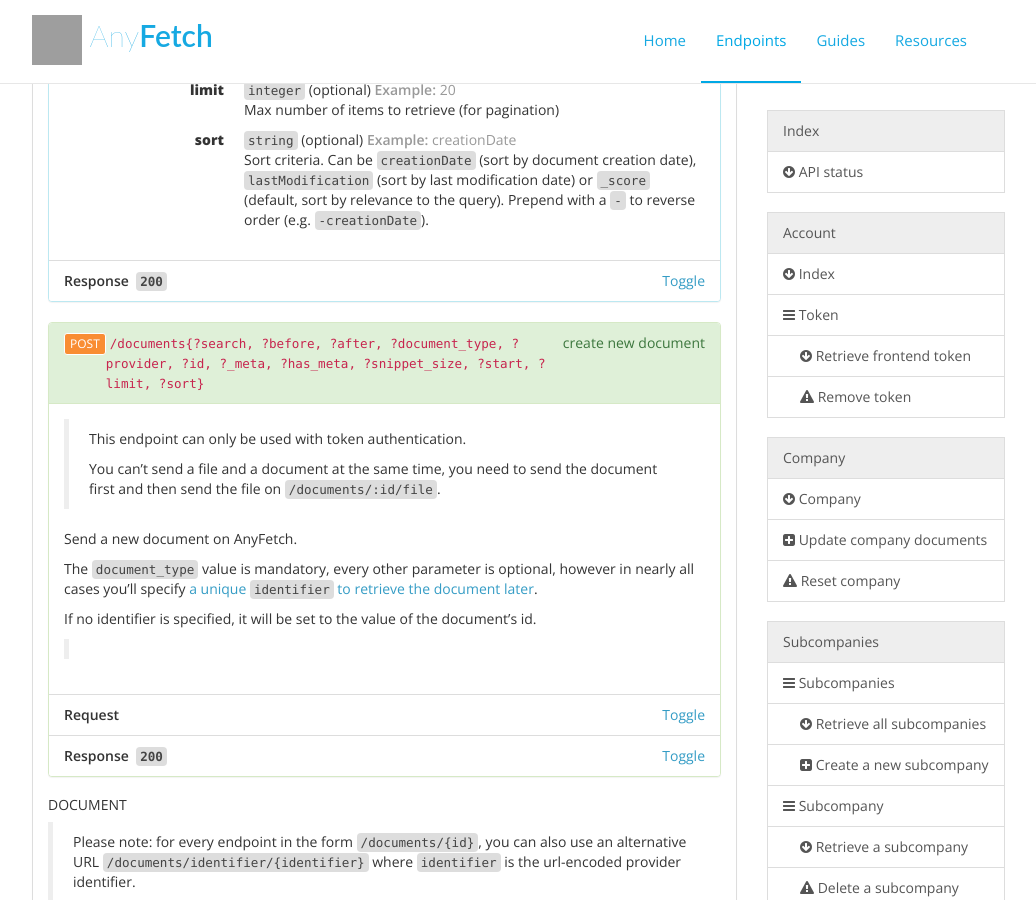
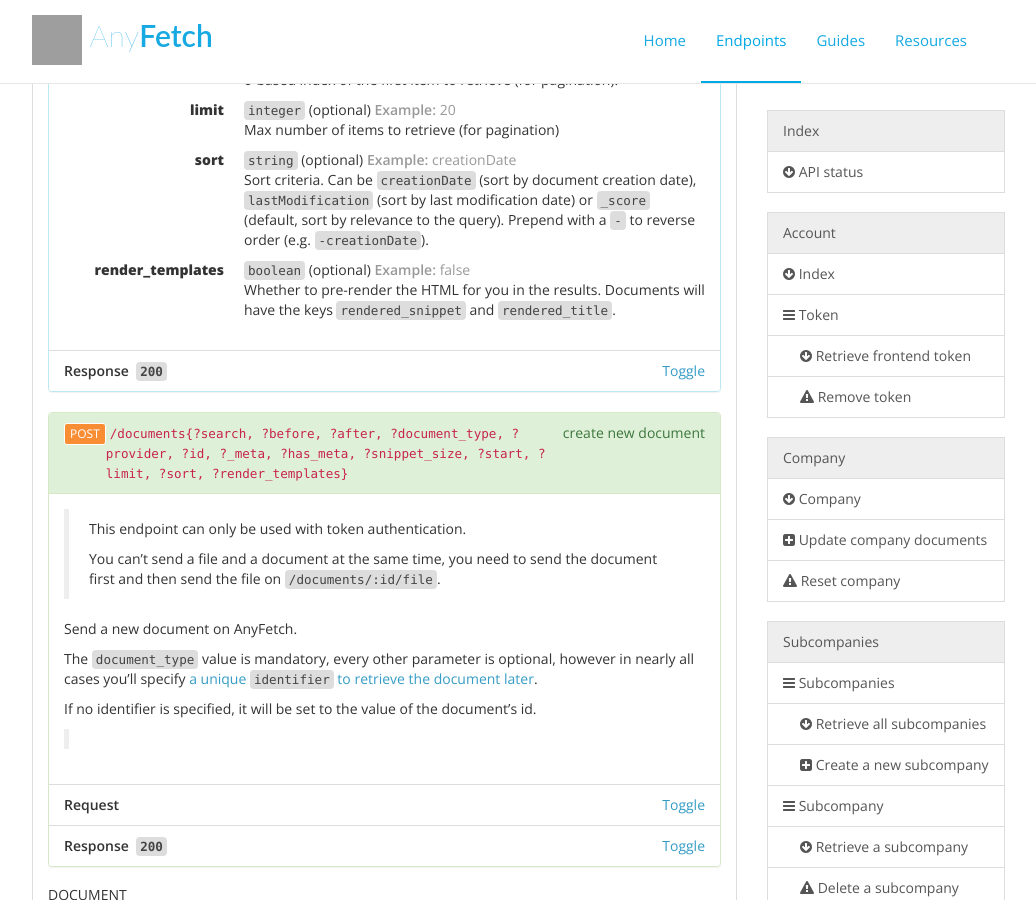
Before and after one commit to AnyFetch/developers.anyfetch.com, a Jekyll site: the page endpoints/index.html, which Jekyll copies as it is, in a window 1280 px wide and 900 px high, scrolled down 5205 px. Shown: the whole window, without its empty margins (133-1169 px from the left). Built offline with Jekyll 4.4.1, drawn with Linux system fonts in a browser that asks for light colours; nearby versions of some CDN libraries; Markdown is read by kramdown in place of the engine named in the settings; some of the changed text lies outside the part shown; grey boxes are pictures that could not be loaded.

Commit message:
Render templates parameter

```diff
--- a/endpoints/index.html
+++ b/endpoints/index.html
@@ -94,7 +94,7 @@
   }
 }
 </style><link rel="stylesheet" href="/stylesheets/landing.css"></head><body><nav role="navigation" class="navbar navbar-default navbar-fixed-top"><div class="container"><div class="navbar-header"><button type="button" data-toggle="collapse" data-target=".navbar-ex1-collapse" class="navbar-toggle"><span class="sr-only">Toggle navigation</span><span class="icon-bar"></span><span class="icon-bar"></span><span class="icon-bar"></span></button><a href="http://anyfetch.com/" class="navbar-brand"><img src="/images/anyfetch_icon.svg"> Any<strong>Fetch</strong></a></div><!--Collect the nav links, forms, and other content for toggling--><div class="collapse navbar-collapse navbar-right navbar-ex1-collapse"><ul class="nav navbar-nav"><li><a href="/" class="navbar-title">Home</a></li><li class="active"><a href="/endpoints" class="navbar-title">Endpoints</a></li><li><a href="/guides" class="navbar-title">Guides</a></li><li><a href="/resources" class="navbar-title">Resources</a></li></ul></div><!--/.navbar-collapse--></div><!--/.container--></nav><div class="container content"><div class="row"><div data-spy="scroll" data-target="#nav" class="col-lg-9 col-md-9 col-sm-9 scroll-spy"><div><header><div class="page-header"><h1 id="top">anyFetch API Documentation</h1></div></header><div class="description"><blockquote>
-<p>This page is anyFetch reference. See <a href="http://developers.anyfetch.com">this page</a> for informations regarding general usage.</p>
+<p>This page is anyFetch reference. See <a href="/">this page</a> for informations regarding general usage.</p>
 </blockquote>
 <p><strong>anyFetch API</strong> is designed to help you search massive amounts of documents coming from various sources, in various formats. See <a href="/authentication.html">authentication</a> for authentication details.</p>
 <p>Common error codes are documented on <a href="/getting-started.html">this page</a>.</p>
@@ -308,7 +308,7 @@
 </blockquote>
 </div><ul class="list-group"><li class="list-group-item"><strong>Response&nbsp;&nbsp;<code>204</code></strong></li></ul></section></div></div></div><div><div class="panel panel-default"><div class="panel-heading"><h3 id="documents">Documents&nbsp;<a href="#documents"><i class="fa fa-link"></i></a></h3></div><div class="panel-body"><p>Endpoints for retrieving documents</p>
 <h4 id="documents-documents">Documents&nbsp;<a href="#documents-documents"><i class="fa fa-link"></i></a></h4><p>Access documents resources.</p>
-<section id="documents-documents-get" class="panel panel-info"><div class="panel-heading"><div style="float:right"><span style="text-transform: lowercase">Search documents</span></div><div style="float:left"><a href="#documents-documents-get" class="btn btn-xs btn-primary">GET</a></div><div style="overflow:hidden"><code>/documents{?search, ?before, ?after, ?document_type, ?provider, ?id, ?_meta, ?has_meta, ?snippet_size, ?start, ?limit, ?sort}</code></div></div><div class="panel-body"><p>Search within all available data for documents matching specified filter.</p>
+<section id="documents-documents-get" class="panel panel-info"><div class="panel-heading"><div style="float:right"><span style="text-transform: lowercase">Search documents</span></div><div style="float:left"><a href="#documents-documents-get" class="btn btn-xs btn-primary">GET</a></div><div style="overflow:hidden"><code>/documents{?search, ?before, ?after, ?document_type, ?provider, ?id, ?_meta, ?has_meta, ?snippet_size, ?start, ?limit, ?sort, ?render_templates}</code></div></div><div class="panel-body"><p>Search within all available data for documents matching specified filter.</p>
 <p>Return informations aggregated over the result set. The <code>score</code> key indicated document’s relevance regarding query.</p>
 <blockquote>
 <ul>
@@ -330,6 +330,7 @@
 </dd><dt>start</dt><dd><code>integer</code>&nbsp;<span>(optional)</span>&nbsp;<span class="text-muted example"><strong>Example:&nbsp;</strong><span>5</span></span><p>0-based index of the first item to retrieve (for pagination).</p>
 </dd><dt>limit</dt><dd><code>integer</code>&nbsp;<span>(optional)</span>&nbsp;<span class="text-muted example"><strong>Example:&nbsp;</strong><span>20</span></span><p>Max number of items to retrieve (for pagination)</p>
 </dd><dt>sort</dt><dd><code>string</code>&nbsp;<span>(optional)</span>&nbsp;<span class="text-muted example"><strong>Example:&nbsp;</strong><span>creationDate</span></span><p>Sort criteria. Can be <code>creationDate</code> (sort by document creation date), <code>lastModification</code> (sort by last modification date) or <code>_score</code> (default, sort by relevance to the query). Prepend with a <code>-</code> to reverse order (e.g. <code>-creationDate</code>).</p>
+</dd><dt>render_templates</dt><dd><code>boolean</code>&nbsp;<span>(optional)</span>&nbsp;<span class="text-muted example"><strong>Example:&nbsp;</strong><span>false</span></span><p>Whether to pre-render the HTML for you in the results. Documents will have the keys <code>rendered_snippet</code> and <code>rendered_title</code>.</p>
 </dd></dl></li></ul><ul class="list-group"><li class="list-group-item"><strong>Response&nbsp;&nbsp;<code>200</code></strong><a data-toggle="collapse" data-target="#72197b5b245d5b40f7ccf5dcaffb9841" class="pull-right">Toggle</a></li><li id="72197b5b245d5b40f7ccf5dcaffb9841" class="list-group-item panel-collapse collapse"><div class="description"></div><h5>Headers</h5><pre><code><span class="hljs-attribute">Content-Type</span>: <span class="hljs-string">application/json</span><br></code></pre><h5>Body</h5><pre><code>{
     "<span class="hljs-attribute">facets</span>": <span class="hljs-value">{
         "<span class="hljs-attribute">document_types</span>": <span class="hljs-value">[
@@ -480,7 +481,7 @@
     "<span class="hljs-attribute">count</span>": <span class="hljs-value"><span class="hljs-number">2</span></span>,
     "<span class="hljs-attribute">max_score</span>": <span class="hljs-value"><span class="hljs-number">0.58171546</span>
 </span>}
-</code></pre></li></ul></section><section id="documents-documents-post" class="panel panel-success"><div class="panel-heading"><div style="float:right"><span style="text-transform: lowercase">Create new document</span></div><div style="float:left"><a href="#documents-documents-post" class="btn btn-xs btn-success">POST</a></div><div style="overflow:hidden"><code>/documents{?search, ?before, ?after, ?document_type, ?provider, ?id, ?_meta, ?has_meta, ?snippet_size, ?start, ?limit, ?sort}</code></div></div><div class="panel-body"><blockquote>
+</code></pre></li></ul></section><section id="documents-documents-post" class="panel panel-success"><div class="panel-heading"><div style="float:right"><span style="text-transform: lowercase">Create new document</span></div><div style="float:left"><a href="#documents-documents-post" class="btn btn-xs btn-success">POST</a></div><div style="overflow:hidden"><code>/documents{?search, ?before, ?after, ?document_type, ?provider, ?id, ?_meta, ?has_meta, ?snippet_size, ?start, ?limit, ?sort, ?render_templates}</code></div></div><div class="panel-body"><blockquote>
 <p>This endpoint can only be used with token authentication.</p>
 <p>You can’t send a file and a document at the same time, you need to send the document first and then send the file on <code>/documents/:id/file</code>.</p>
 </blockquote>
```
Also changed, not shown: blueprint.md (+2 -1 lines).
